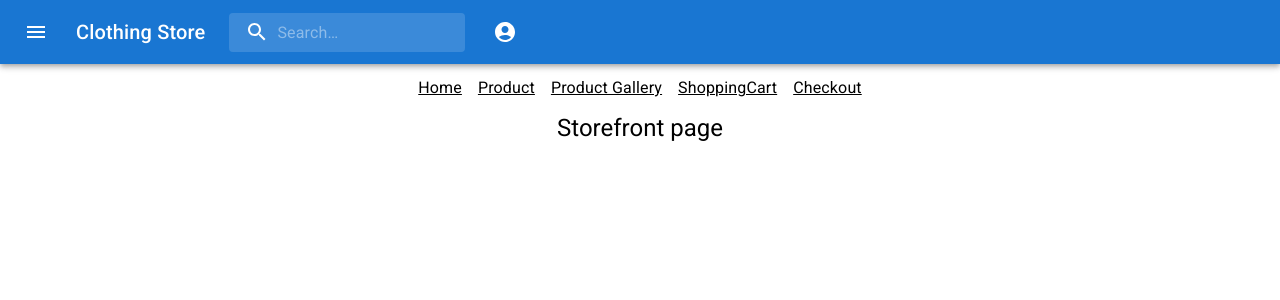
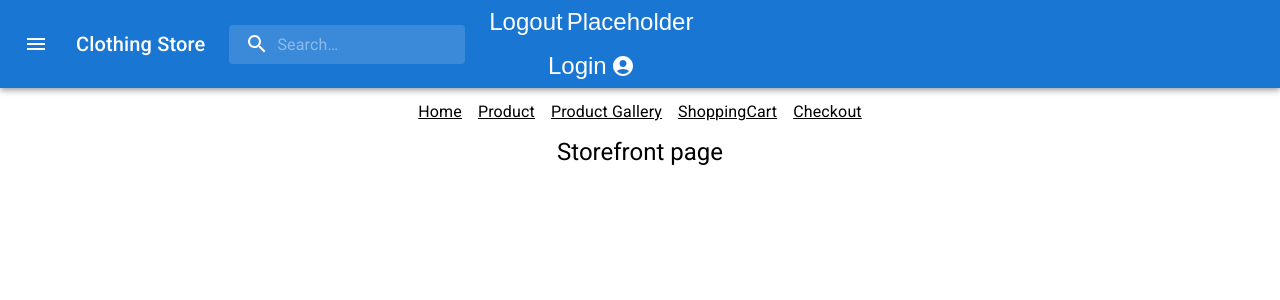
Before and after one commit to pwang1997/b2c-online-clothing-store, a React (Create React App) app in the folder view/: page / in a window 1280 px wide. Shown: the top 300 px of the page. Built offline with nearby package versions, Linux system fonts and the light colour scheme.

Commit message:
REFACTOR Header

```diff
--- a/view/src/components/Header/Header.js
+++ b/view/src/components/Header/Header.js
@@ -13,10 +13,9 @@ import Toolbar from "@mui/material/Toolbar";
 import IconButton from "@mui/material/IconButton";
 import Typography from "@mui/material/Typography";
 import MenuIcon from "@mui/icons-material/Menu";
-import {Link, MenuItem} from "@mui/material";
+import {Link} from "@mui/material";
 import SearchBar from "./SearchBar/SearchBar";
 import UserItem from "./UserItem/UserItem";
-import ShoppingCartIcon from '@mui/icons-material/ShoppingCart';
 
 const links = [
     {name: "Home", url: "/"},
--- a/view/src/components/Header/UserItem/UserItem.js
+++ b/view/src/components/Header/UserItem/UserItem.js
@@ -4,12 +4,12 @@ import Menu from "@mui/material/Menu";
 import MenuItem from "@mui/material/MenuItem";
 import IconButton from "@mui/material/IconButton";
 import AccountCircle from "@mui/icons-material/AccountCircle";
-import MoreIcon from "@mui/icons-material/MoreVert";
-import Box from "@mui/material/Box";
 
 const UserItem = () => {
     const [anchorEl, setAnchorEl] = useState(null);
     const [mobileMoreAnchorEl, setMobileMoreAnchorEl] = useState(null);
+
+    // const [isLoggedIn, setIsLogedIn] = useState(false);
 
     const isMenuOpen = Boolean(anchorEl);
     const isMobileMenuOpen = Boolean(mobileMoreAnchorEl);
@@ -84,9 +84,44 @@ const UserItem = () => {
         </Menu>
     );
 
+    const IconBtnLogin = (props) => {
+        const isLoggedIn = props.isLoggedIn;
+        return(
+            <IconButton
+                size="medium"
+                edge="end"
+                aria-label="account of current user"
+                aria-controls={menuId}
+                aria-haspopup="true"
+                onClick={handleProfileMenuOpen}
+                color="inherit"
+            >
+                {isLoggedIn ? "Logout" : "Login"}
+            </IconButton>
+        );
+    }
+
+    const IconBtnUser = (props) => {
+        const isLoggedIn = props.isLoggedIn;
+
+        return(
+            <IconButton
+                size="medium"
+                edge="end"
+                aria-label="account of current user"
+                aria-controls={menuId}
+                aria-haspopup="true"
+                onClick={handleProfileMenuOpen}
+                color="inherit"
+            >
+                {isLoggedIn ? "Placeholder" : <AccountCircle />}
+            </IconButton>
+        );
+    }
+
     return (
         <div className="userIcon">
-            {renderMobileMenu}
+            {/* {renderMobileMenu}
             {renderMenu}
             <Box sx={{display: {xs: "none", md: "flex"}}}>
                 <IconButton
@@ -112,7 +147,18 @@ const UserItem = () => {
                 >
                     <MoreIcon/>
                 </IconButton>
-            </Box>
+            </Box> */}
+
+            {/*Todo: add mobile menu*/}
+            <div className="userItemMenu">
+                <IconBtnLogin isLoggedIn={true}/>
+                <IconBtnUser isLoggedIn={true} />
+            </div>
+
+            <div className="userItemMenu">
+                <IconBtnLogin isLoggedIn={false}/>
+                <IconBtnUser isLoggedIn={false} />
+            </div>
         </div>
     );
 };
```
Also changed, not shown: 1 other file (tests, documents, lock files or other folders).
